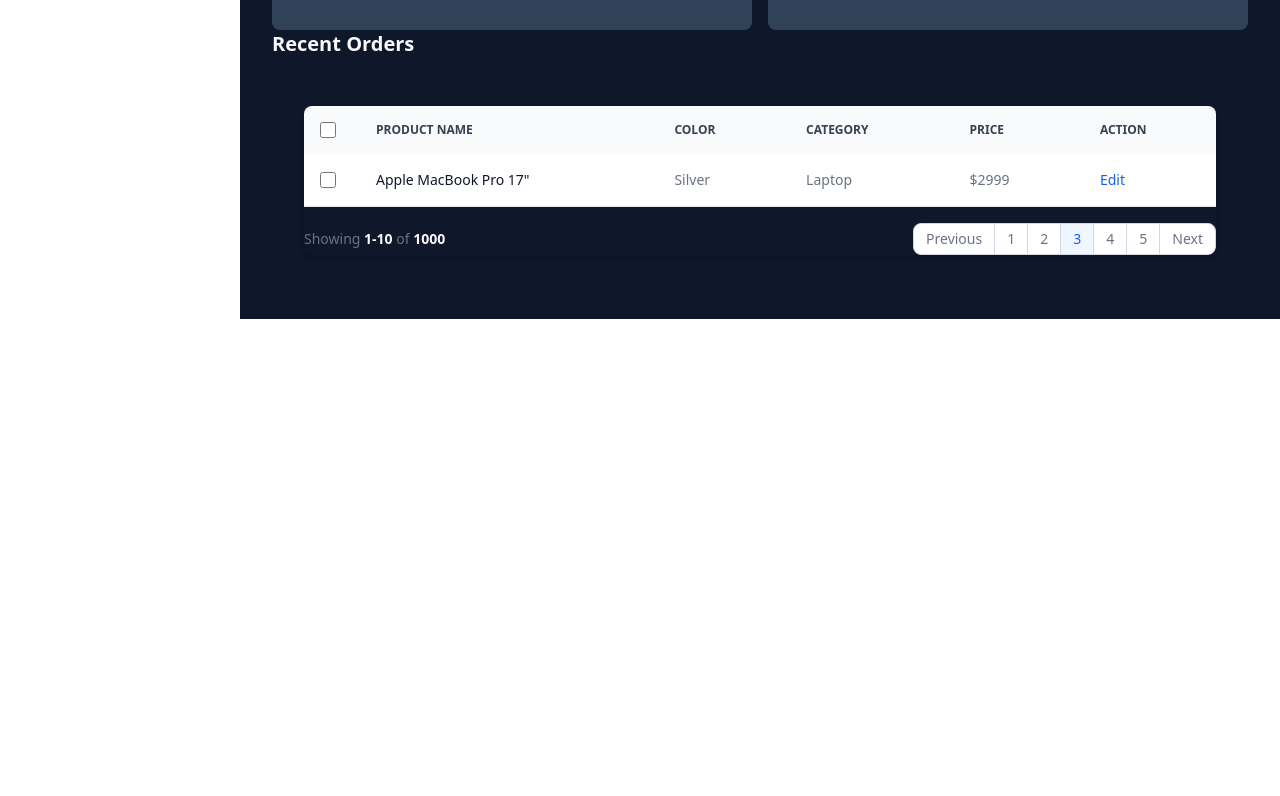
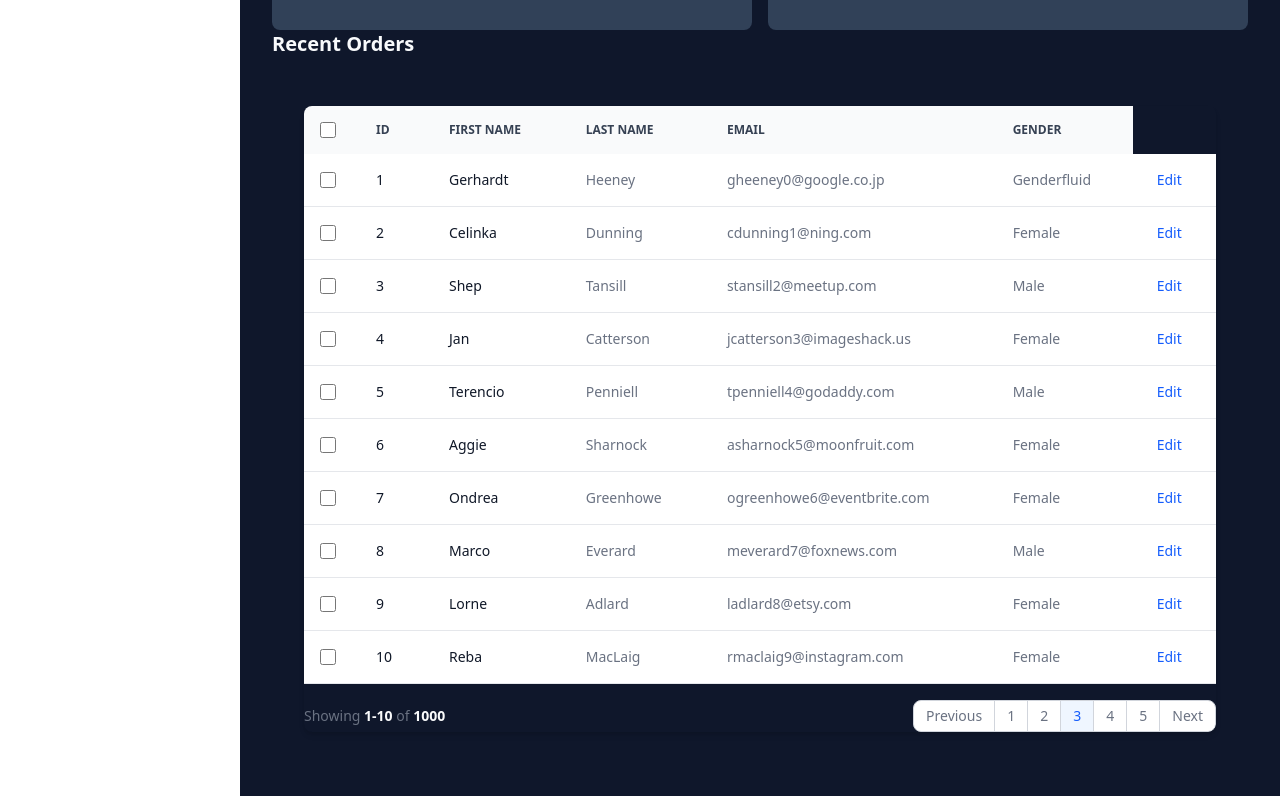
Before and after one commit to Sundze7/multivendor, a Next.js app: page /dashboard in a window 1280 px wide. Shown: the part 1310-2106 px from the top of the page. Before the commit the page ends 1629 px from the top, so only its background shows below. Built offline with nearby package versions, Linux system fonts and the light colour scheme.

Commit message:
pagination

```diff
--- a/src/components/back-office/tables/CustomDataTables.jsx
+++ b/src/components/back-office/tables/CustomDataTables.jsx
@@ -1,4 +1,15 @@
+"use client";
+import { useState } from "react";
+import data from "../../../../data.json";
 export default function CustomDataTables() {
+  const PAGE_SIZE = 10;
+  const [currentPage, setCurrentPage] = useState(1);
+  const startIndex = [currentPage - 1] * PAGE_SIZE;
+  const endIndex = startIndex + PAGE_SIZE;
+  const currentlyDisplayedData = data.slice(startIndex, endIndex);
+  const totalPages = Math.ceil(data.length / PAGE_SIZE);
+
+  function handlesPageChange(page) {}
   return (
     <div>
       <h2 className="text-xl font-bold mb-4">Recent Orders</h2>
@@ -22,24 +33,29 @@ export default function CustomDataTables() {
                   </div>
                 </th>
                 <th scope="col" className="px-6 py-3">
-                  Product name
+                  ID
                 </th>
                 <th scope="col" className="px-6 py-3">
-                  Color
+                  First Name
                 </th>
                 <th scope="col" className="px-6 py-3">
-                  Category
+                  Last Name
                 </th>
                 <th scope="col" className="px-6 py-3">
-                  Price
+                  Email
                 </th>
                 <th scope="col" className="px-6 py-3">
-                  Action
+                  Gender
                 </th>
               </tr>
             </thead>
             <tbody>
-              <tr className="bg-white border-b dark:bg-gray-800 dark:border-gray-700 border-gray-200 hover:bg-gray-50 dark:hover:bg-gray-600">
+              {currentlyDisplayedData.map((item, i) => {
+                return (
+                  <tr
+                    key={i}
+                    className="bg-white border-b dark:bg-gray-800 dark:border-gray-700 border-gray-200 hover:bg-gray-50 dark:hover:bg-gray-600"
+                  >
                     <td className="w-4 p-4">
                       <div className="flex items-center">
                         <input
@@ -47,7 +63,10 @@ export default function CustomDataTables() {
                           type="checkbox"
                           className="w-4 h-4 text-blue-600 bg-gray-100 border-gray-300 rounded-sm focus:ring-blue-500 dark:focus:ring-blue-600 dark:ring-offset-gray-800 dark:focus:ring-offset-gray-800 focus:ring-2 dark:bg-gray-700 dark:border-gray-600"
                         />
-                    <label for="checkbox-table-search-1" className="sr-only">
+                        <label
+                          for="checkbox-table-search-1"
+                          className="sr-only"
+                        >
                           checkbox
                         </label>
                       </div>
@@ -56,11 +75,17 @@ export default function CustomDataTables() {
                       scope="row"
                       className="px-6 py-4 font-medium text-gray-900 whitespace-nowrap dark:text-white"
                     >
-                  Apple MacBook Pro 17"
+                      {item.id}
                     </th>
-                <td className="px-6 py-4">Silver</td>
-                <td className="px-6 py-4">Laptop</td>
-                <td className="px-6 py-4">$2999</td>
+                    <th
+                      scope="row"
+                      className="px-6 py-4 font-medium text-gray-900 whitespace-nowrap dark:text-white"
+                    >
+                      {item.first_name}
+                    </th>
+                    <td className="px-6 py-4">{item.last_name}</td>
+                    <td className="px-6 py-4">{item.email}</td>
+                    <td className="px-6 py-4">{item.gender}</td>
                     <td className="px-6 py-4">
                       <a
                         href="#"
@@ -70,6 +95,8 @@ export default function CustomDataTables() {
                       </a>
                     </td>
                   </tr>
+                );
+              })}
             </tbody>
           </table>
 
@@ -89,12 +116,13 @@ export default function CustomDataTables() {
             </span>
             <ul className="inline-flex -space-x-px rtl:space-x-reverse text-sm h-8">
               <li>
-                <a
-                  href="#"
+                <button
+                  onClick={() => setCurrentPage(currentPage - 1)}
+                  disabled={currentPage === 1}
                   className="flex items-center justify-center px-3 h-8 ms-0 leading-tight text-gray-500 bg-white border border-gray-300 rounded-s-lg hover:bg-gray-100 hover:text-gray-700 dark:bg-gray-800 dark:border-gray-700 dark:text-gray-400 dark:hover:bg-gray-700 dark:hover:text-white"
                 >
                   Previous
-                </a>
+                </button>
               </li>
               <li>
                 <a
@@ -138,12 +166,13 @@ export default function CustomDataTables() {
                 </a>
               </li>
               <li>
-                <a
-                  href="#"
+                <button
+                  onClick={() => setCurrentPage(currentPage + 1)}
+                  disabled={currentPage === totalPages}
                   className="flex items-center justify-center px-3 h-8 leading-tight text-gray-500 bg-white border border-gray-300 rounded-e-lg hover:bg-gray-100 hover:text-gray-700 dark:bg-gray-800 dark:border-gray-700 dark:text-gray-400 dark:hover:bg-gray-700 dark:hover:text-white"
                 >
                   Next
-                </a>
+                </button>
               </li>
             </ul>
           </nav>
```
Lines whose indentation alone changed are shown as unchanged.
